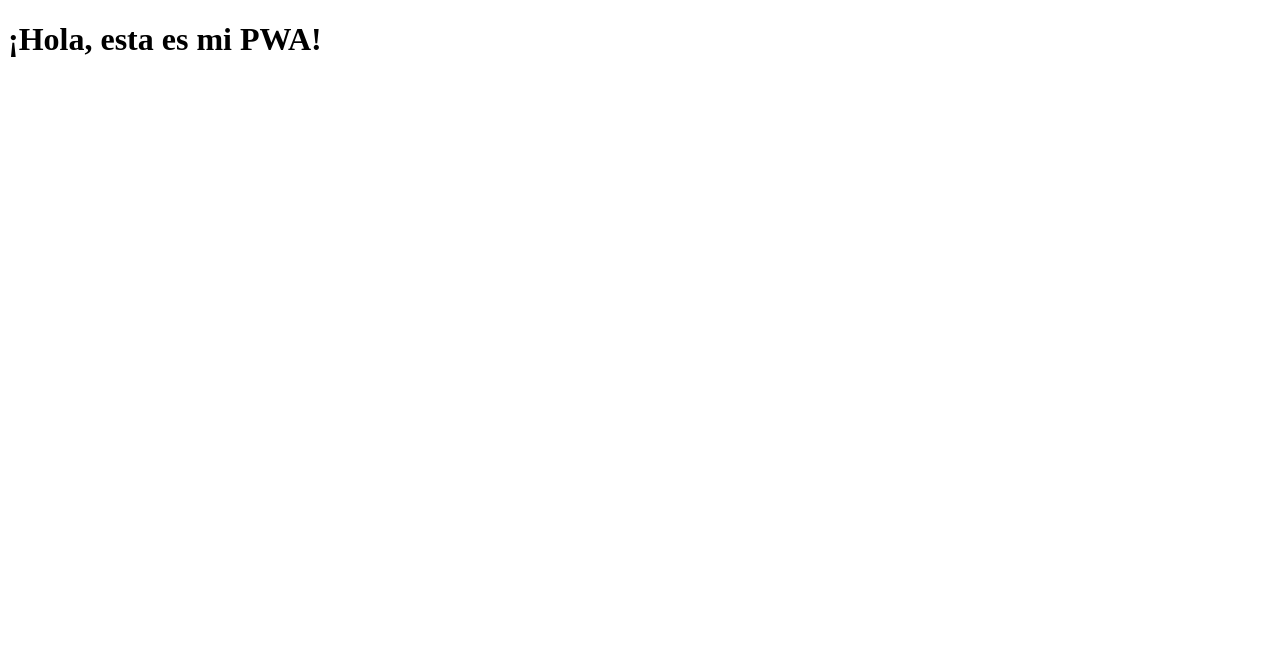
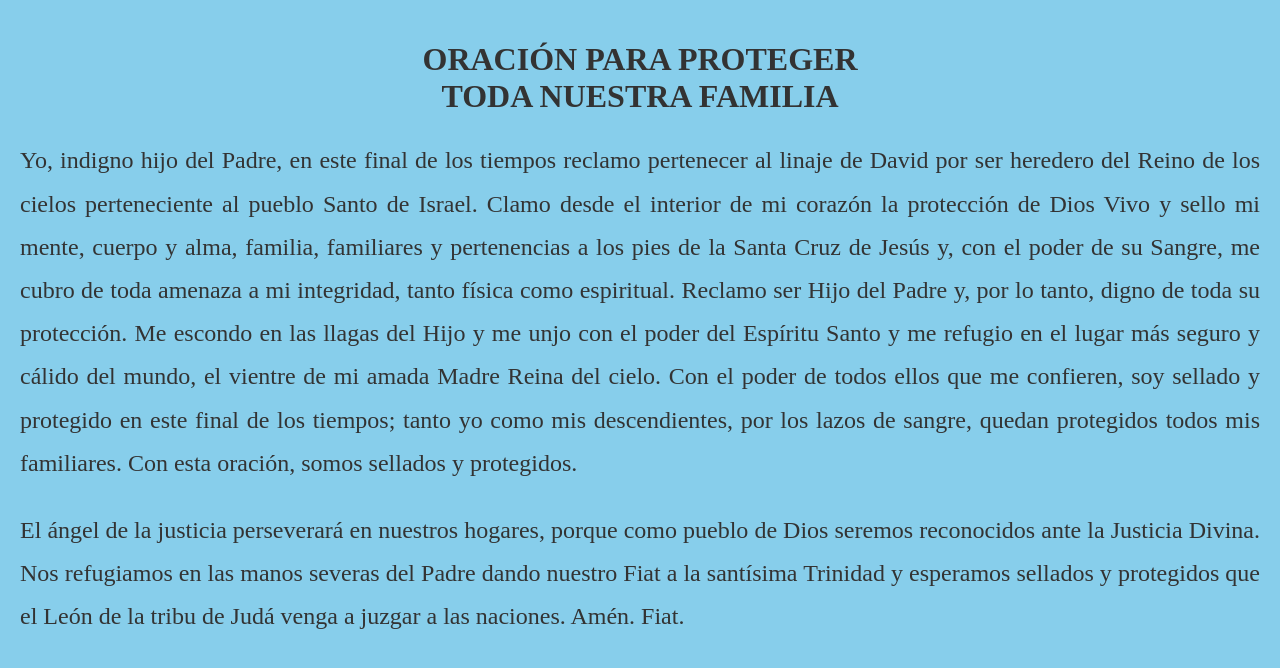
Before and after one commit to TonnyMCH/Prueba, a plain HTML site: page index.html in a window 1280 px wide. Drawn offline with Linux system fonts and the light colour scheme.

Commit message:
Update index.html

```diff
--- a/index.html
+++ b/index.html
@@ -1,28 +1,34 @@
 <!DOCTYPE html>
 <html lang="es">
 <head>
-  <meta charset="UTF-8">
-  <meta name="viewport" content="width=device-width, initial-scale=1.0">
-  <title>Mi PWA</title>
-
-  <!-- Vincular el archivo de manifiesto -->
-  <link rel="manifest" href="/manifest.json">
-
-  <!-- Configurar color de barra en dispositivos Android -->
-  <meta name="theme-color" content="#000000">
+    <meta charset="UTF-8">
+    <meta name="viewport" content="width=device-width, initial-scale=1.0">
+    <title>Oración para Proteger a Toda Nuestra Familia</title>
+    <style>
+        body {
+            background-color: #87CEEB; /* Color celeste */
+            font-family: "Times New Roman", Times, serif;
+            color: #333;
+            margin: 0;
+            padding: 20px;
+        }
+        h1 {
+            text-align: center;
+            font-size: 32px; /* Tamaño de letra más grande para el título */
+            color: #333;
+        }
+        p {
+            font-size: 24px; /* Tamaño de letra más grande para el párrafo */
+            line-height: 1.8;
+            text-align: justify;
+        }
+    </style>
 </head>
 <body>
-  <h1>¡Hola, esta es mi PWA!</h1>
-  <script>
-    if ("serviceWorker" in navigator) {
-      navigator.serviceWorker.register("/service-worker.js")
-        .then((registration) => {
-          console.log("Service Worker registrado con éxito:", registration);
-        })
-        .catch((error) => {
-          console.log("Error al registrar el Service Worker:", error);
-        });
-    }
-  </script>
+    <h1>ORACIÓN PARA PROTEGER<br>TODA NUESTRA FAMILIA</h1>
+
+    <p>Yo, indigno hijo del Padre, en este final de los tiempos reclamo pertenecer al linaje de David por ser heredero del Reino de los cielos perteneciente al pueblo Santo de Israel. Clamo desde el interior de mi corazón la protección de Dios Vivo y sello mi mente, cuerpo y alma, familia, familiares y pertenencias a los pies de la Santa Cruz de Jesús y, con el poder de su Sangre, me cubro de toda amenaza a mi integridad, tanto física como espiritual. Reclamo ser Hijo del Padre y, por lo tanto, digno de toda su protección. Me escondo en las llagas del Hijo y me unjo con el poder del Espíritu Santo y me refugio en el lugar más seguro y cálido del mundo, el vientre de mi amada Madre Reina del cielo. Con el poder de todos ellos que me confieren, soy sellado y protegido en este final de los tiempos; tanto yo como mis descendientes, por los lazos de sangre, quedan protegidos todos mis familiares. Con esta oración, somos sellados y protegidos.</p>
+
+    <p>El ángel de la justicia perseverará en nuestros hogares, porque como pueblo de Dios seremos reconocidos ante la Justicia Divina. Nos refugiamos en las manos severas del Padre dando nuestro Fiat a la santísima Trinidad y esperamos sellados y protegidos que el León de la tribu de Judá venga a juzgar a las naciones. Amén. Fiat.</p>
 </body>
 </html>
```
